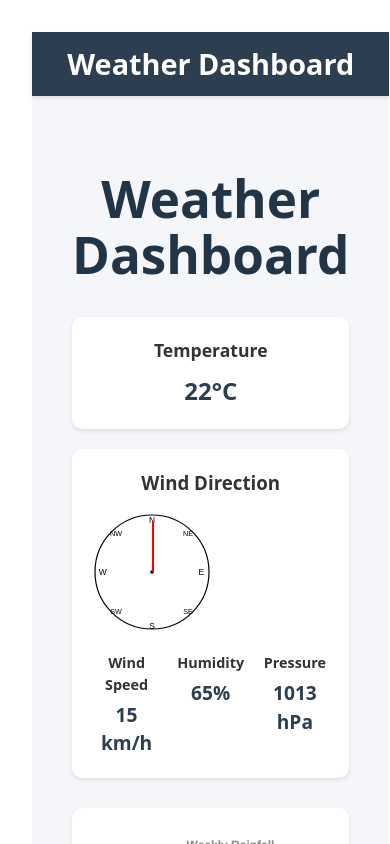
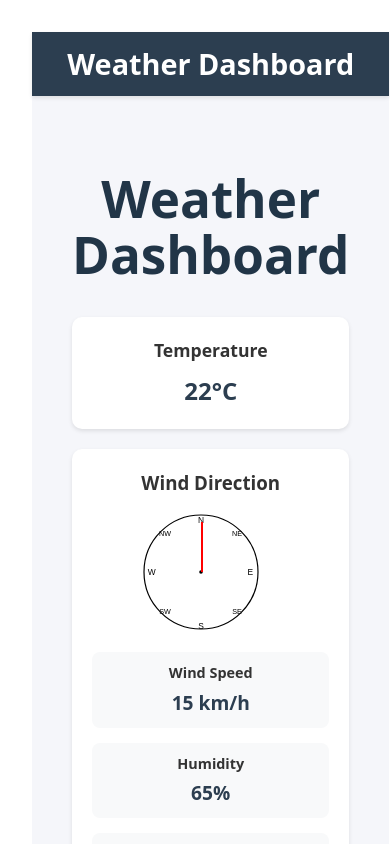
Before and after one commit to mrussell48/WeatherDashboard, a React (Vite) app: page / in a window 390 px wide. Shown: the top 844 px of the page. Built offline with nearby package versions, Linux system fonts and the light colour scheme.

Commit message:
Fix wind-humidity card layout to stack metrics vertically

```diff
--- a/src/components/current-weather/CurrentWeather.css
+++ b/src/components/current-weather/CurrentWeather.css
@@ -34,12 +34,15 @@
   padding: 20px;
   box-shadow: 0 2px 4px rgba(0, 0, 0, 0.1);
   display: flex;
-  flex-direction: column;
+  flex-direction: row;
   gap: 20px;
+  align-items: center;
 }
 
 .wind-direction {
   text-align: center;
+  flex: 1;
+  min-width: 200px;
 }
 
 .wind-direction h3 {
@@ -48,13 +51,17 @@
 }
 
 .wind-humidity-metrics {
-  display: grid;
-  grid-template-columns: repeat(auto-fit, minmax(120px, 1fr));
+  display: flex;
+  flex-direction: column;
   gap: 15px;
+  flex: 2;
 }
 
 .metric {
   text-align: center;
+  padding: 10px;
+  background: #f8f9fa;
+  border-radius: 8px;
 }
 
 .metric h3 {
@@ -75,7 +82,15 @@
     grid-template-columns: 1fr;
   }
 
+  .wind-humidity-card {
+    flex-direction: column;
+  }
+
+  .wind-direction {
+    min-width: auto;
+  }
+
   .wind-humidity-metrics {
-    grid-template-columns: repeat(3, 1fr);
+    width: 100%;
   }
 }
```
